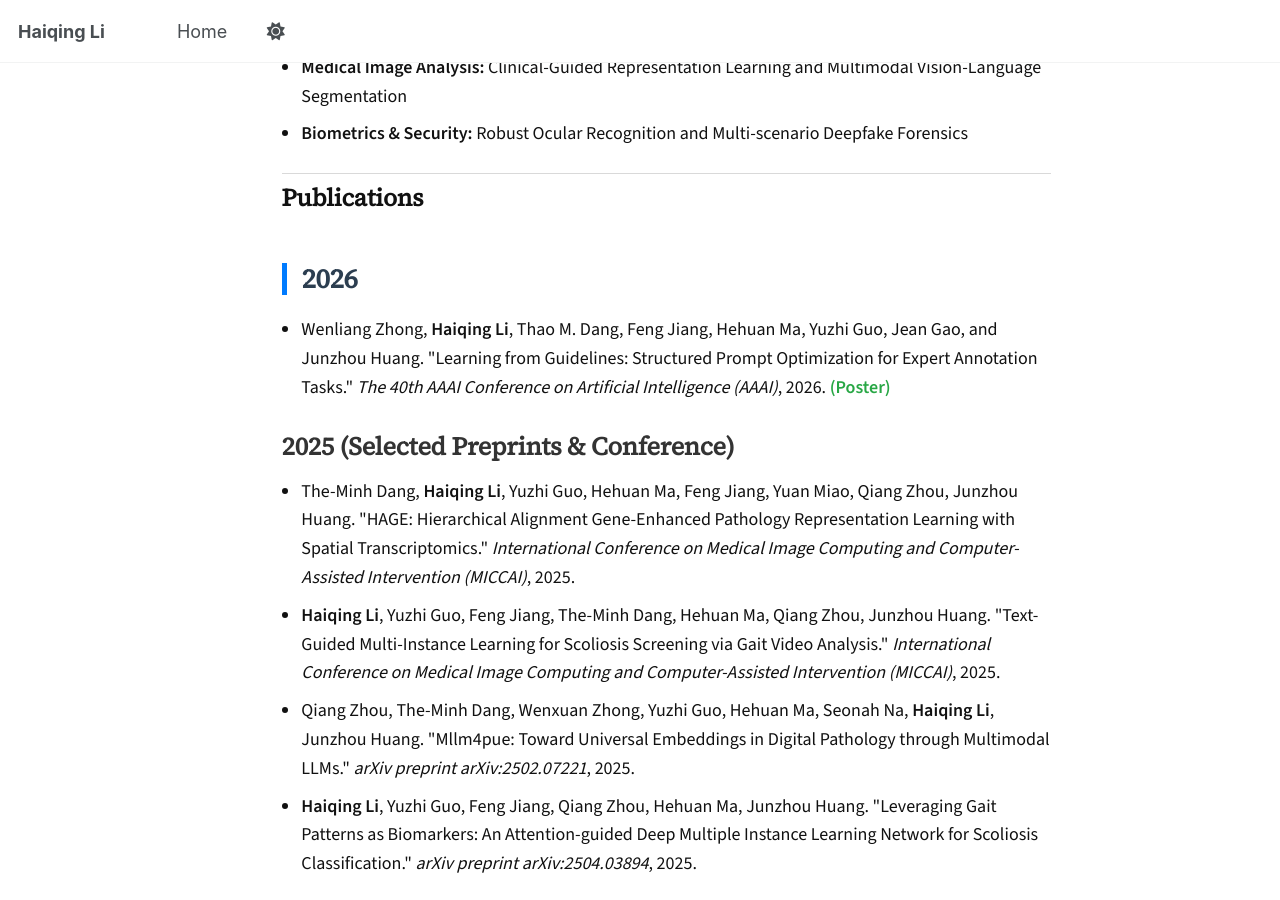
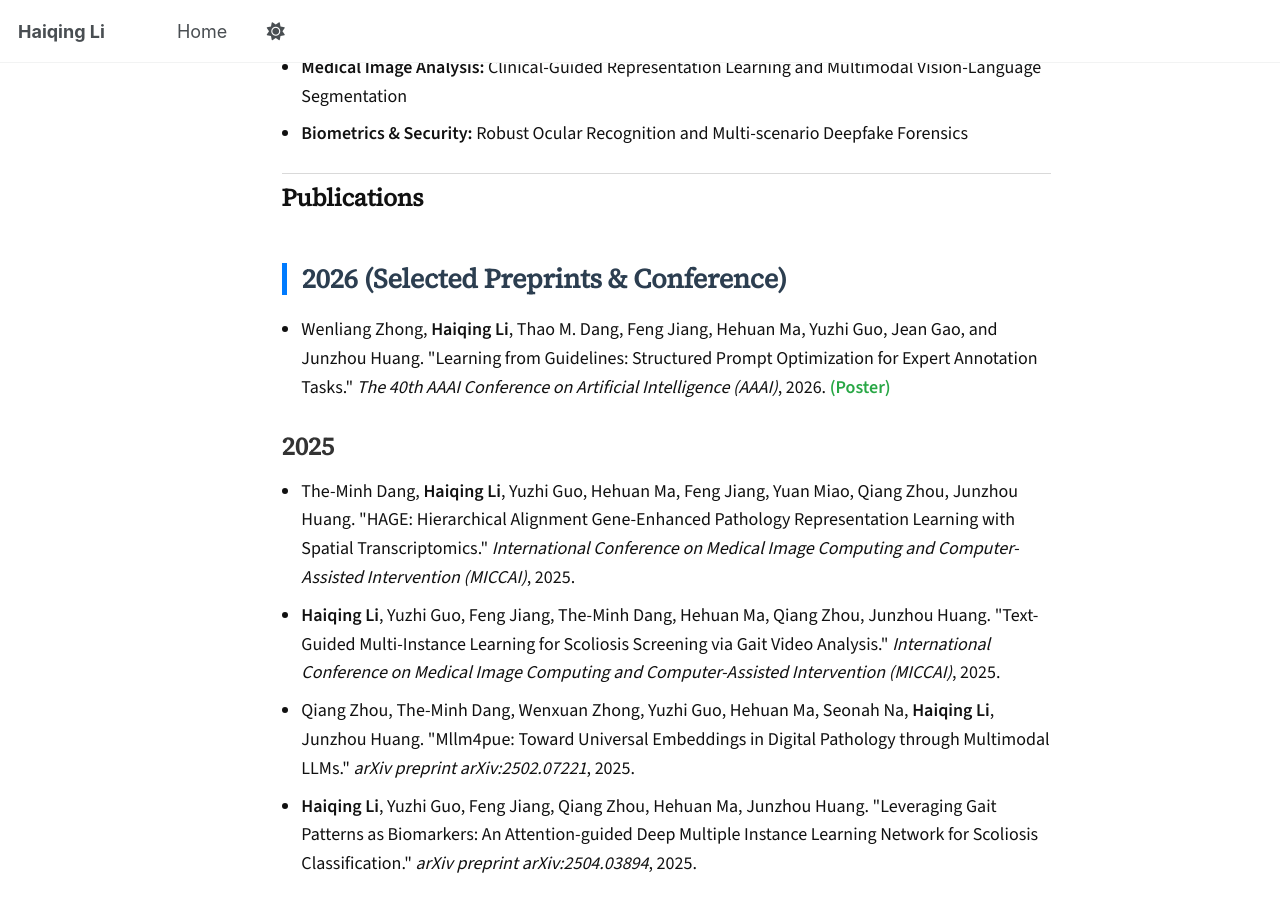
Before and after one commit to lhqqq/lhqqq.github.io, a Jekyll site: the page built from _pages/about.md, in a window 1280 px wide and 900 px high, scrolled down 752 px. Built offline with Jekyll 4.4.1, drawn with Linux system fonts in a browser that asks for light colours; emoji names are drawn with the system emoji font; a script that is not in the unit is left out; some of the changed lines change nothing that is shown.

Commit message:
Update publication titles and years in about.md

```diff
--- a/_pages/about.md
+++ b/_pages/about.md
@@ -67,7 +67,7 @@ redirect_from:
 <section id="publications">
   <h3 class="section-title">Publications</h3>
 
-  <h4 style="font-size: 1.5em; margin-top: 50px; margin-bottom: 20px; color: #2c3e50; border-left: 5px solid #007bff; padding-left: 15px;">2026</h4>
+  <h4 style="font-size: 1.5em; margin-top: 50px; margin-bottom: 20px; color: #2c3e50; border-left: 5px solid #007bff; padding-left: 15px;">2026 (Selected Preprints & Conference) </h4>
   <ul class="simple-list">
     <li>
       Wenliang Zhong, <strong>Haiqing Li</strong>, Thao M. Dang, Feng Jiang, Hehuan Ma, Yuzhi Guo, Jean Gao, and Junzhou Huang.
@@ -76,7 +76,7 @@ redirect_from:
       <strong style="color: #28a745;">(Poster)</strong>
     </li>
   </ul>
-  <h4 style="font-size: 1.4em; margin-top: 30px; margin-bottom: 15px; color: #333;">2025 (Selected Preprints & Conference)</h4>
+  <h4 style="font-size: 1.4em; margin-top: 30px; margin-bottom: 15px; color: #333;">2025 </h4>
   <ul class="simple-list">
     <li>
       The-Minh Dang, <strong>Haiqing Li</strong>, Yuzhi Guo, Hehuan Ma, Feng Jiang, Yuan Miao, Qiang Zhou, Junzhou Huang.
```
